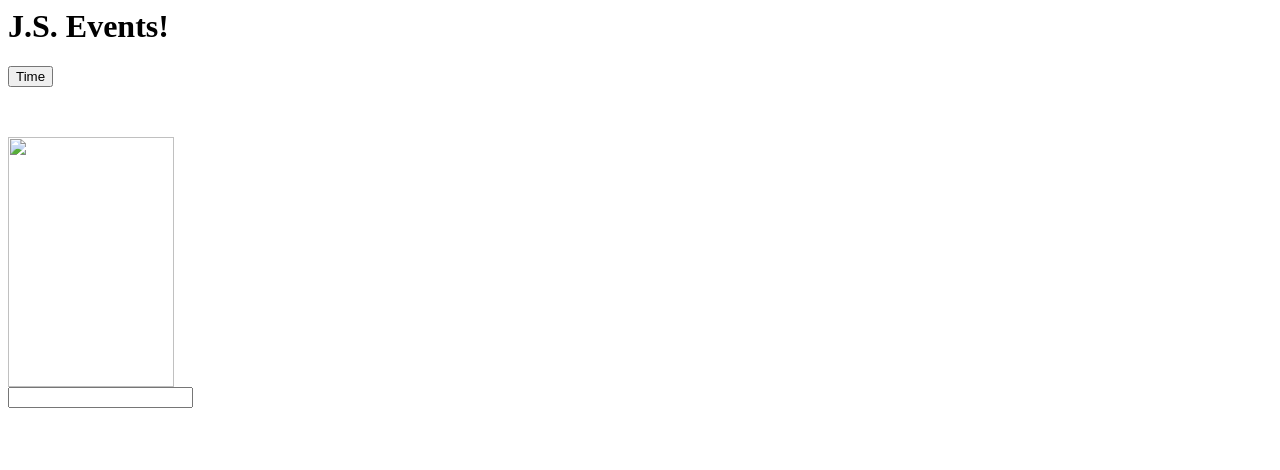
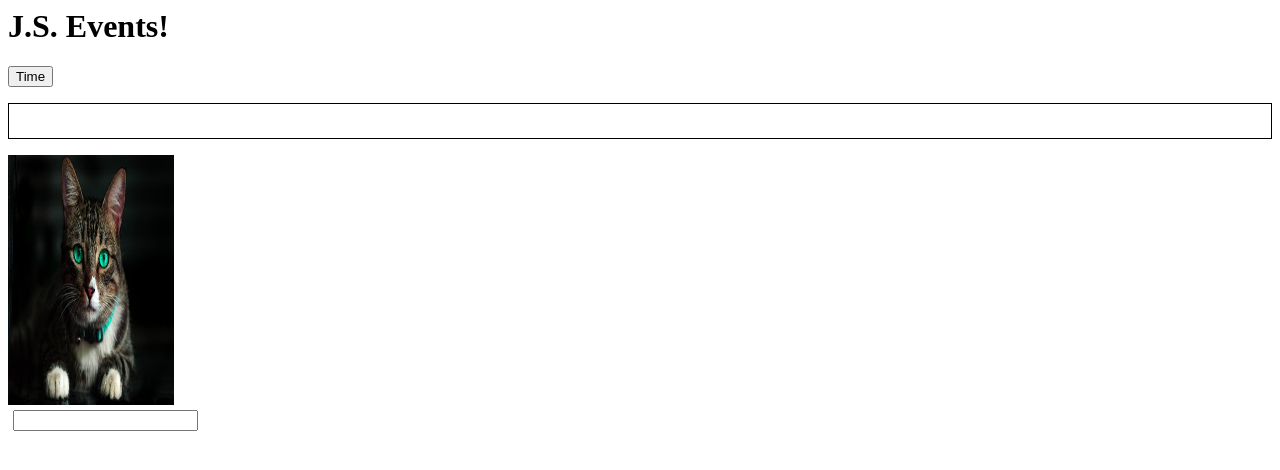
Before and after one commit to 14amoore/jsClass2, a plain HTML site: page index.html in a window 1280 px wide. Drawn offline with Linux system fonts and the light colour scheme; the site is published under a folder, as on GitHub Pages, so addresses that start at the root find nothing.

Commit message:
fixed linking issues

```diff
--- a/index.html
+++ b/index.html
@@ -1,6 +1,6 @@
 <html lang="en">
   <head>
-    <link rel="stylesheet" href="/css/style.css" />
+    <link rel="stylesheet" href="./css/style.css" />
     <meta charset="UTF-8" />
     <meta name="viewport" content="width=device-width, initial-scale=1.0" />
     <meta http-equiv="X-UA-Compatible" content="ie=edge" />
@@ -13,7 +13,7 @@
     <img
       onmouseover="bigCat(this)"
       onmouseout="normalCat(this)"
-      src="/assets/greenCat.jpeg"
+      src="./assets/greenCat.jpeg"
       width="166px"
       height="250px"
     />
@@ -21,5 +21,5 @@
       <input type="text" onkeydown="keyedDown()" />
     </div>
   </body>
-  <script src="/js/index.js"></script>
+  <script src="./js/index.js"></script>
 </html>
```
